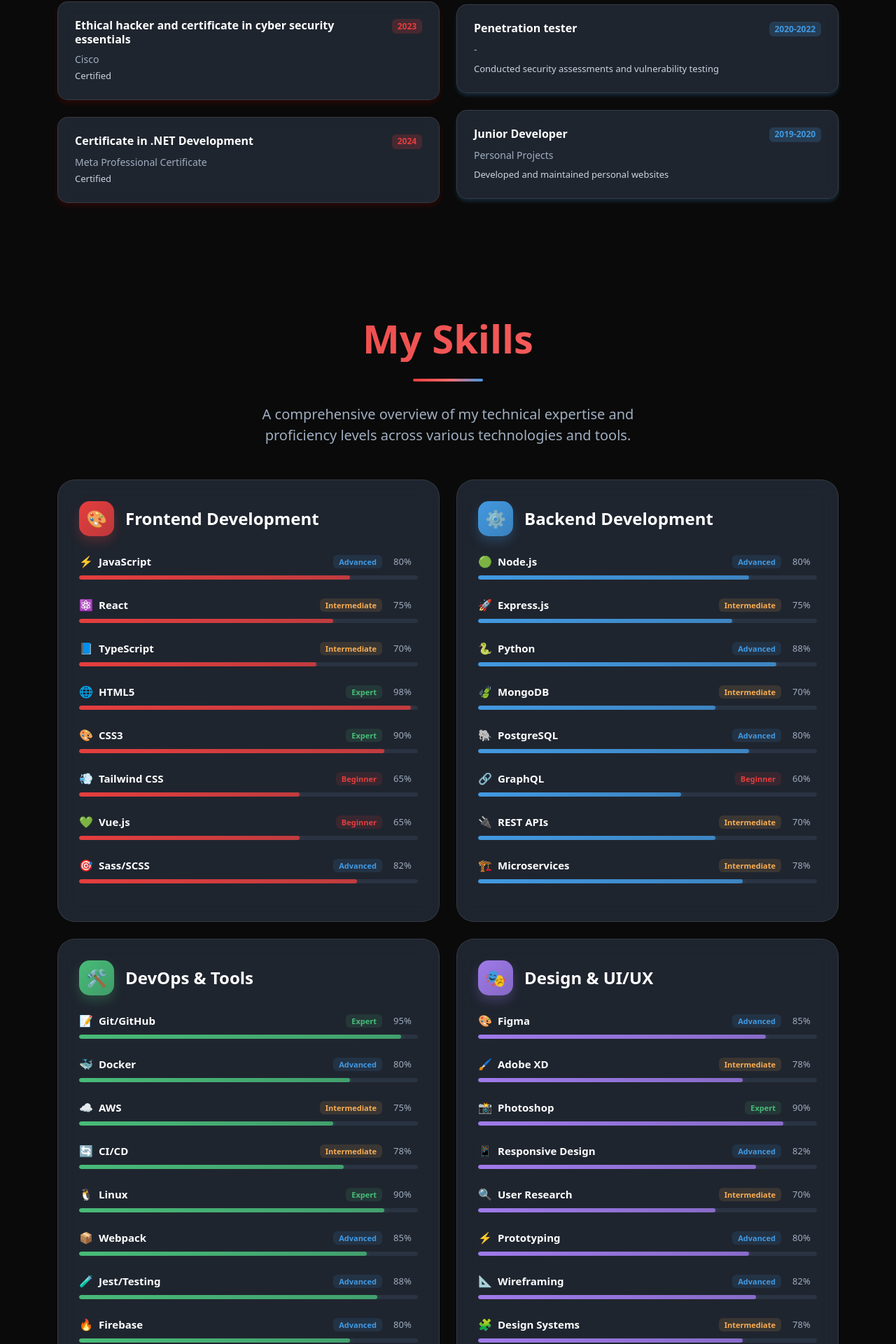
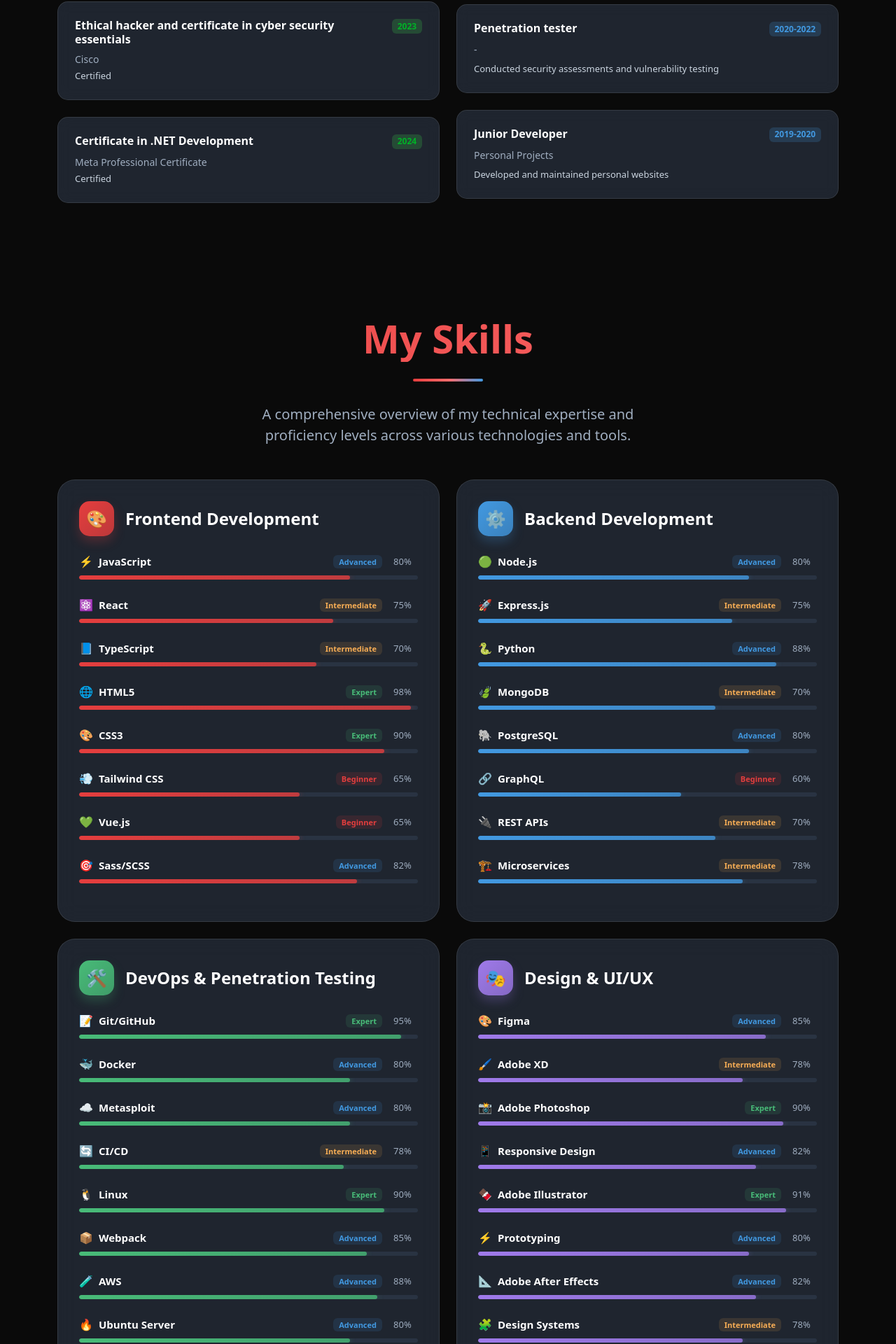
Before and after one commit to Dannypro1/Portfolio_template, a React (Vite) app: page / in a window 1280 px wide. Shown: the part 2224-4144 px from the top of the page at 70% size. Built offline with nearby package versions, Linux system fonts and the light colour scheme.

Commit message:
new inputs

```diff
--- a/src/component/About.tsx
+++ b/src/component/About.tsx
@@ -396,16 +396,27 @@
                       borderRadius: '15px',
                       border: '1px solid rgba(255,255,255,0.1)',
                       backdropFilter: 'blur(10px)',
-                      boxShadow: `0 4px 8px rgba(200, 3, 3, 0.19)`
+                      transition: 'all 0.3s ease',
+                      animation: `slideInUp ${0.5 + index * 0.1}s ease-out`
                     }}
+                    onMouseEnter={(e) => {
+                      e.currentTarget.style.transform = 'translateY(-5px)';
+                      e.currentTarget.style.borderColor = '#00b227ff';
+                      e.currentTarget.style.boxShadow = `0 2px 20px #00b227ff`;
+                    }}
+                    onMouseLeave={(e) => {
+                      e.currentTarget.style.transform = 'translateY(0)';
+                      e.currentTarget.style.borderColor = 'rgba(255,255,255,0.1)';
+                      e.currentTarget.style.boxShadow = 'none';
+                   }}
                   >
                     <div className="d-flex justify-content-between align-items-start mb-2">
                       <h6 className="fw-bold mb-0" style={{ color: 'white' }}>{edu.degree}</h6>
                       <span
                         className="badge"
                         style={{
-                          backgroundColor: 'rgba(229, 62, 62, 0.2)',
-                          color: '#e53e3e',
+                          backgroundColor: 'rgba(62, 229, 82, 0.2)',
+                          color: '#00b227ff',
                           fontSize: '12px'
                         }}
                       >
@@ -434,8 +445,19 @@
                       borderRadius: '15px',
                       border: '1px solid rgba(255,255,255,0.1)',
                       backdropFilter: 'blur(10px)',
-                      boxShadow: `0 4px 5px rgba(58, 132, 193, 0.23)`
+                      transition: 'all 0.3s ease',
+                      animation: `slideInUp ${0.5 + index * 0.1}s ease-out`
                     }}
+                    onMouseEnter={(e) => {
+                      e.currentTarget.style.transform = 'translateY(-5px)';
+                      e.currentTarget.style.borderColor = '#48a6ffff';
+                      e.currentTarget.style.boxShadow = `0 2px 20px #48a6ffff`;
+                    }}
+                    onMouseLeave={(e) => {
+                      e.currentTarget.style.transform = 'translateY(0)';
+                      e.currentTarget.style.borderColor = 'rgba(255,255,255,0.1)';
+                      e.currentTarget.style.boxShadow = 'none';
+                   }}
                   >
                     <div className="d-flex justify-content-between align-items-start mb-2">
                       <h6 className="fw-bold mb-0" style={{ color: 'white' }}>{exp.role}</h6>
--- a/src/component/Skills.tsx
+++ b/src/component/Skills.tsx
@@ -58,18 +58,18 @@
       ]
     },
     {
-      title: 'DevOps & Tools',
+      title: 'DevOps & Penetration Testing',
       color: '#48bb78',
       icon: '🛠️',
       skills: [
         { name: 'Git/GitHub', level: 95, icon: '📝' },
         { name: 'Docker', level: 80, icon: '🐳' },
-        { name: 'AWS', level: 75, icon: '☁️' },
+        { name: 'Metasploit', level: 80, icon: '☁️' },
         { name: 'CI/CD', level: 78, icon: '🔄' },
         { name: 'Linux', level: 90, icon: '🐧' },
         { name: 'Webpack', level: 85, icon: '📦' },
-        { name: 'Jest/Testing', level: 88, icon: '🧪' },
-        { name: 'Firebase', level: 80, icon: '🔥' }
+        { name: 'AWS', level: 88, icon: '🧪' },
+        { name: 'Ubuntu Server', level: 80, icon: '🔥' }
       ]
     },
     {
@@ -79,11 +79,11 @@
       skills: [
         { name: 'Figma', level: 85, icon: '🎨' },
         { name: 'Adobe XD', level: 78, icon: '🖌️' },
-        { name: 'Photoshop', level: 90, icon: '📸' },
+        { name: 'Adobe Photoshop', level: 90, icon: '📸' },
         { name: 'Responsive Design', level: 82, icon: '📱' },
-        { name: 'User Research', level: 70, icon: '🔍' },
+        { name: 'Adobe Illustrator', level: 91, icon: '🍫' },
         { name: 'Prototyping', level: 80, icon: '⚡' },
-        { name: 'Wireframing', level: 82, icon: '📐' },
+        { name: 'Adobe After Effects', level: 82, icon: '📐' },
         { name: 'Design Systems', level: 78, icon: '🧩' }
       ]
     }
```
